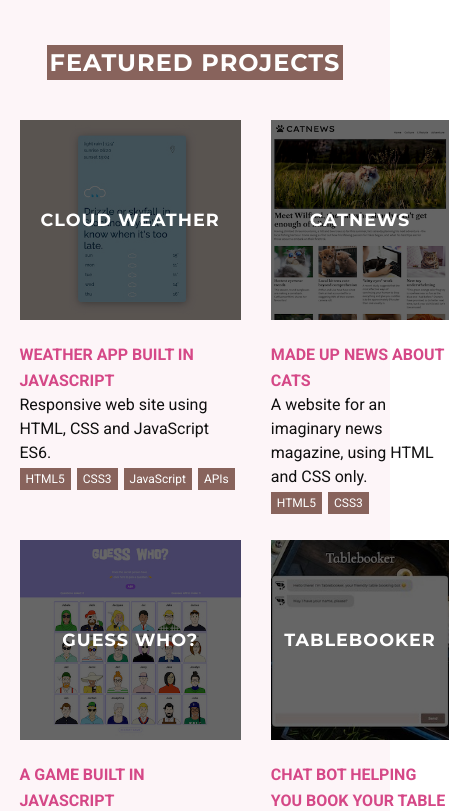
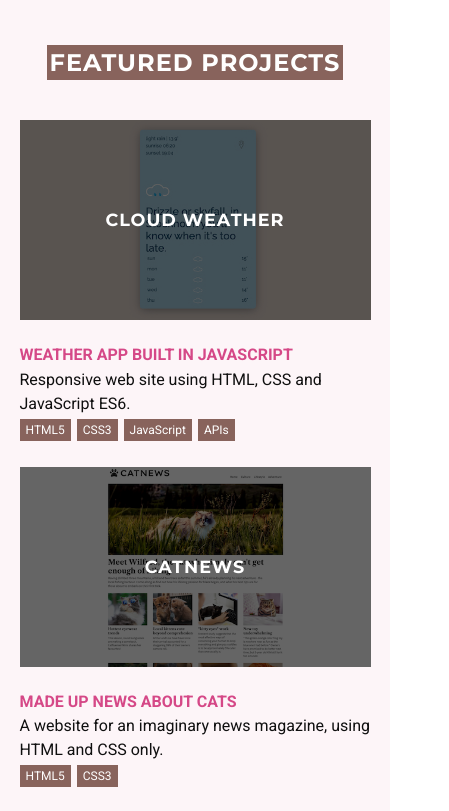
Before and after one commit to Technigo/project-react-portfolio, a React (Create React App) app: page / in a window 390 px wide. Shown: the part 1120-1931 px from the top of the page, 449 px wide, since content can reach past the window. Built offline with nearby package versions, Linux system fonts and the light colour scheme.

Commit message:
Add media queries

```diff
--- a/src/components/Projects.js
+++ b/src/components/Projects.js
@@ -1,16 +1,26 @@
 import React from 'react'
+import styled from 'styled-components'
 import { Heading, Subheading, Wrapper } from './ComponentLibrary'
 import PageSection from './PageSection'
 import Project from './Project'
 import projectData from '../projects.json'
+
+const FeaturedProjectContainer = styled.div`
+  display: grid;
+  grid-template-columns: repeat(2, 1fr);
+  gap: 30px;
+
+  @media (max-width: 669px) {
+    grid-template-columns: 1fr;
+  }
+`
 
 const Projects = () => {
   return (
     <PageSection backgroundColor="var(--sectionbg)">
       <Wrapper>
         <Heading>Featured Projects</Heading>
-        <div style={{ gridTemplateColumns: '1fr 1fr', display: 'grid', gap: 30 }}>
-
+        <FeaturedProjectContainer>
           {projectData.filter((project) => project.featured).map((project) => (
             <Project
               key={project.name}
@@ -22,7 +32,7 @@ const Projects = () => {
               url={project.url}
               featured />
           ))}
-        </div>
+        </FeaturedProjectContainer>
 
         <Subheading>Other Projects</Subheading>
         {projectData.filter((project) => !project.featured).map((project) => (
```
